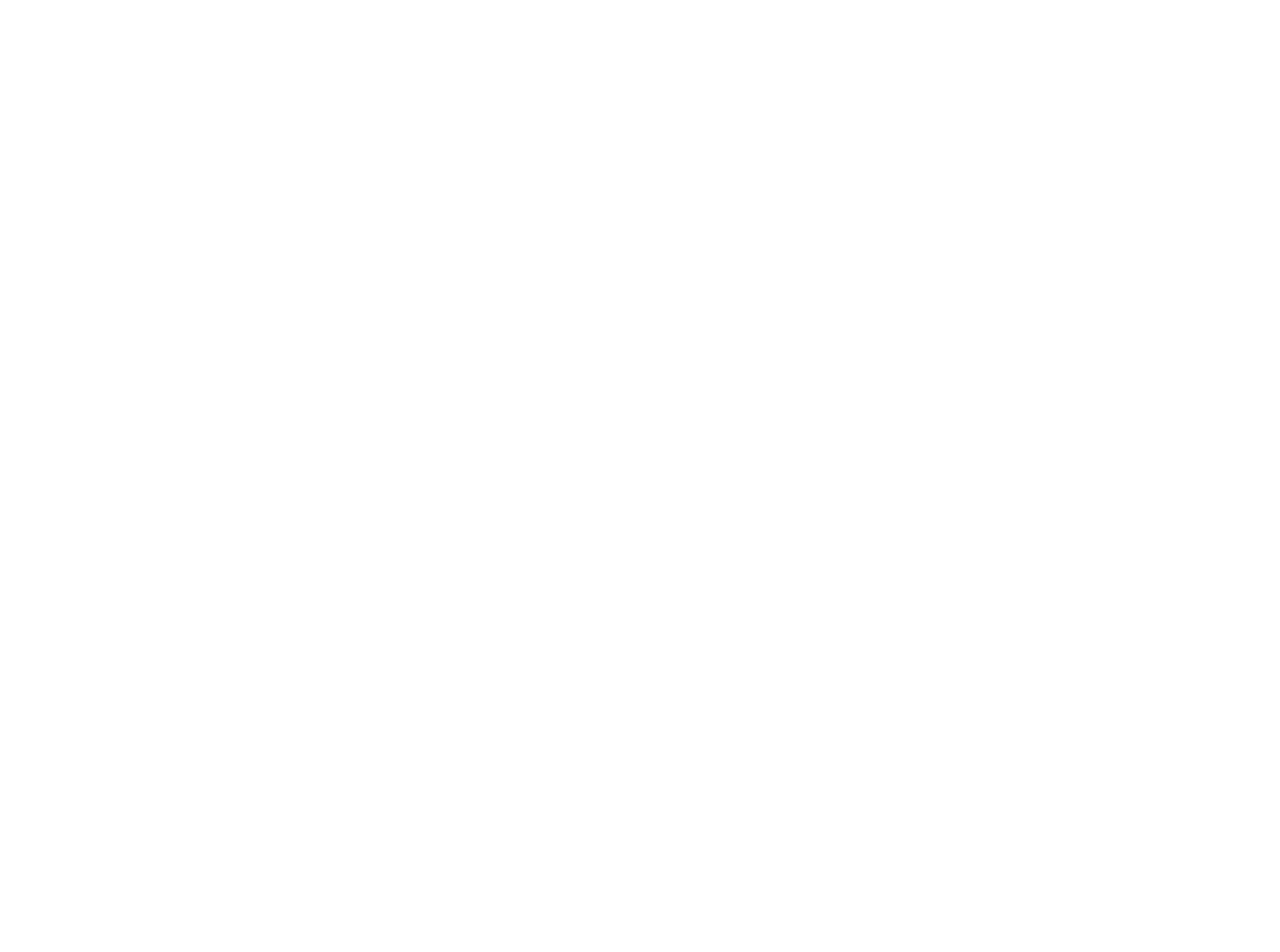
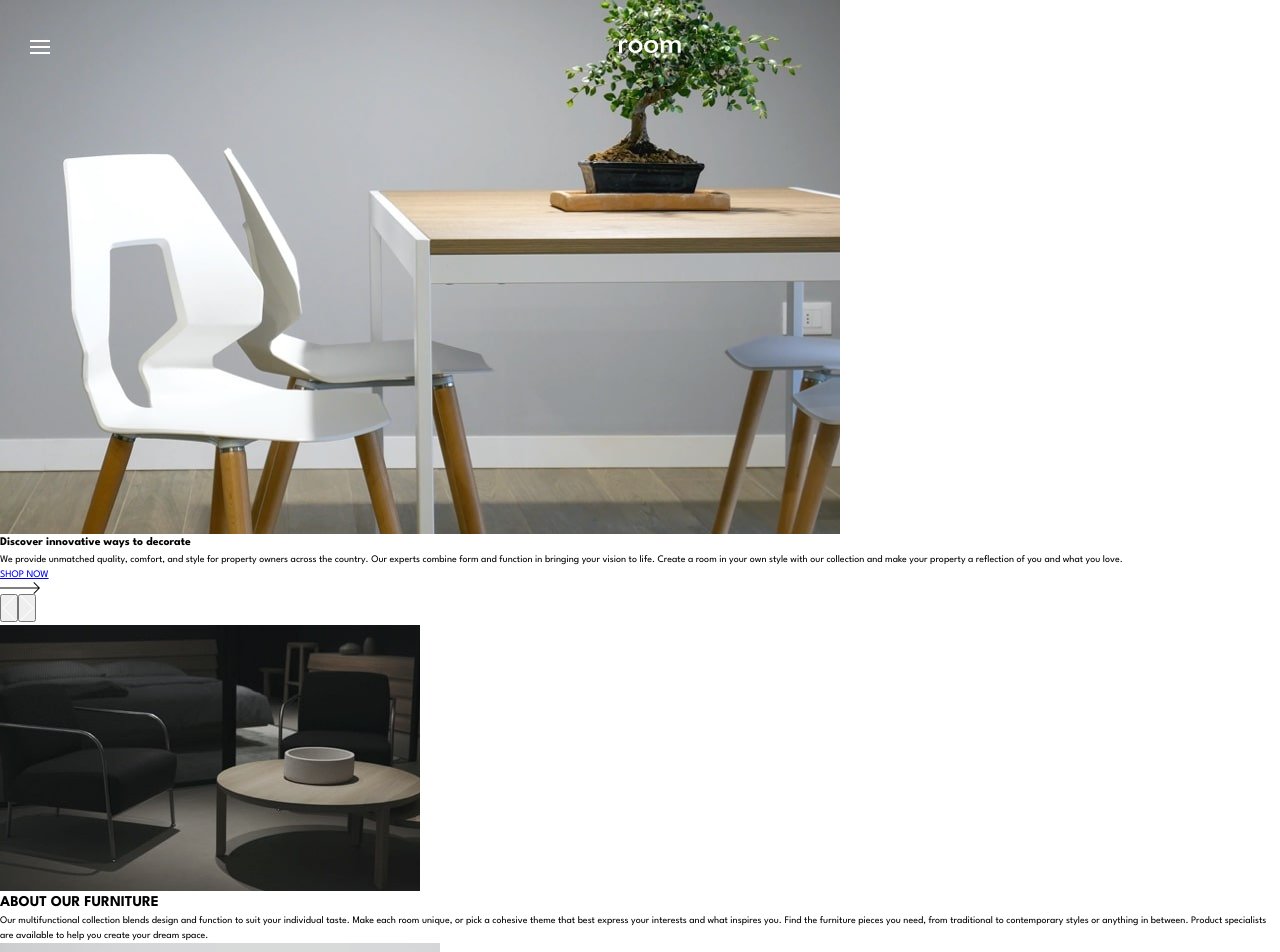
Before and after one commit to mslysz/FEMProject_7, a React (Vite) app: page / in a window 1280 px wide. Shown: the top 952 px of the page. Before the commit the page ends 800 px from the top, so only its background shows below. Built offline with nearby package versions, Linux system fonts and the light colour scheme.

Commit message:
added About, LeftArrowSVG, RightArrowSVG components

```diff
--- /dev/null
+++ b/src/About.jsx
@@ -0,0 +1,24 @@
+import darkFurniture from './images/image-about-dark.jpg';
+import lightFurniture from './images/image-about-light.jpg';
+
+const About = () => {
+  return (
+    <section className='about'>
+      <img src={darkFurniture} alt='dark-furniture-image' />
+      <article className='about__info'>
+        <h2 className='about__info-title'>ABOUT OUR FURNITURE</h2>
+        <p className='about__info-description'>
+          Our multifunctional collection blends design and function to suit your
+          individual taste. Make each room unique, or pick a cohesive theme that
+          best express your interests and what inspires you. Find the furniture
+          pieces you need, from traditional to contemporary styles or anything
+          in between. Product specialists are available to help you create your
+          dream space.
+        </p>
+      </article>
+      <img src={lightFurniture} alt='light-furniture-image' />
+    </section>
+  );
+};
+
+export default About;
--- a/src/App.jsx
+++ b/src/App.jsx
@@ -1,10 +1,14 @@
+import './styles.scss';
 import Header from './components/Header';
-import './styles.scss';
+import Hero from './components/Hero';
+import About from './About';
 
 function App() {
   return (
-    <main>
+    <main className='container'>
       <Header />
+      <Hero />
+      <About />
     </main>
   );
 }
--- a/src/components/Header.jsx
+++ b/src/components/Header.jsx
@@ -5,13 +5,13 @@ const Header = () => {
   return (
     <>
       <header className='header'>
+        <span className='burger-icon'>
+          <img src={burgerIcon} alt='burger-menu-icon' />
+        </span>
         <figure className='header__logo'>
           <img src={logo} alt='logo-image' />
         </figure>
         <Navigation />
-        <span className='burger-icon'>
-          <img src={burgerIcon} alt='burger-menu-icon' />
-        </span>
       </header>
     </>
   );
--- a/src/components/Hero.jsx
+++ b/src/components/Hero.jsx
@@ -1,8 +1,8 @@
 import { useEffect, useState } from 'react';
 import heroData from '../data';
 import arrowIcon from '../images/icon-arrow.svg';
-import rightArrow from '../images/icon-angle-right.svg';
-import leftArrow from '../images/icon-angle-left.svg';
+import LeftArrowSVG from './LeftArrowSVG';
+import RightArrowSVG from './RightArrowSVG';
 
 const Hero = () => {
   const [index, setIndex] = useState(0);
@@ -18,6 +18,7 @@ const Hero = () => {
       window.removeEventListener('resize', handleResize);
     };
   }, []);
+
   const { title, desc } = heroData[index];
   const image = isDesktop
     ? heroData[index].desktopImage
@@ -35,23 +36,21 @@ const Hero = () => {
   };
   return (
     <section className='hero'>
-      <article className='hero__image'>
-        <img src={image} alt='furniture-image' />
-      </article>
+      <img className='hero__image' src={image} alt='furniture-image' />
       <article className='hero__info'>
         <h1 className='hero__info-title'>{title}</h1>
         <p className='hero__info-description'>{desc}</p>
         <a href='#' className='hero__info-arrowIcon'>
           SHOP NOW <img src={arrowIcon} alt='arrow-image' />
         </a>
-      </article>
-      <article className='hero__button-container'>
-        <button className='prev-btn' onClick={handlePrevClick}>
-          <img src={leftArrow} alt='left-arrow-image' />
-        </button>
-        <button className='next-btn' onClick={handleNextClick}>
-          <img src={rightArrow} alt='right-arrow-image' />
-        </button>
+        <article className='hero__button-container'>
+          <button className='prev-btn' onClick={handlePrevClick}>
+            <LeftArrowSVG />
+          </button>
+          <button className='next-btn' onClick={handleNextClick}>
+            <RightArrowSVG />
+          </button>
+        </article>
       </article>
     </section>
   );
--- /dev/null
+++ b/src/components/LeftArrowSVG.jsx
@@ -0,0 +1,12 @@
+const LeftArrowSVG = () => (
+  <svg
+    className='left-arrow-btn'
+    width='14'
+    height='24'
+    xmlns='http://www.w3.org/2000/svg'
+  >
+    <path d='M13 0L1 12l12 12' stroke='#FFF' fill='none' fillRule='evenodd' />
+  </svg>
+);
+
+export default LeftArrowSVG;
--- /dev/null
+++ b/src/components/RightArrowSVG.jsx
@@ -0,0 +1,14 @@
+const RightArrowSVG = () => {
+  return (
+    <svg
+      className='right-arrow-btn'
+      width='14'
+      height='24'
+      xmlns='http://www.w3.org/2000/svg'
+    >
+      <path d='M1 0l12 12L1 24' stroke='#FFF' fill='none' fillRule='evenodd' />
+    </svg>
+  );
+};
+
+export default RightArrowSVG;
```
